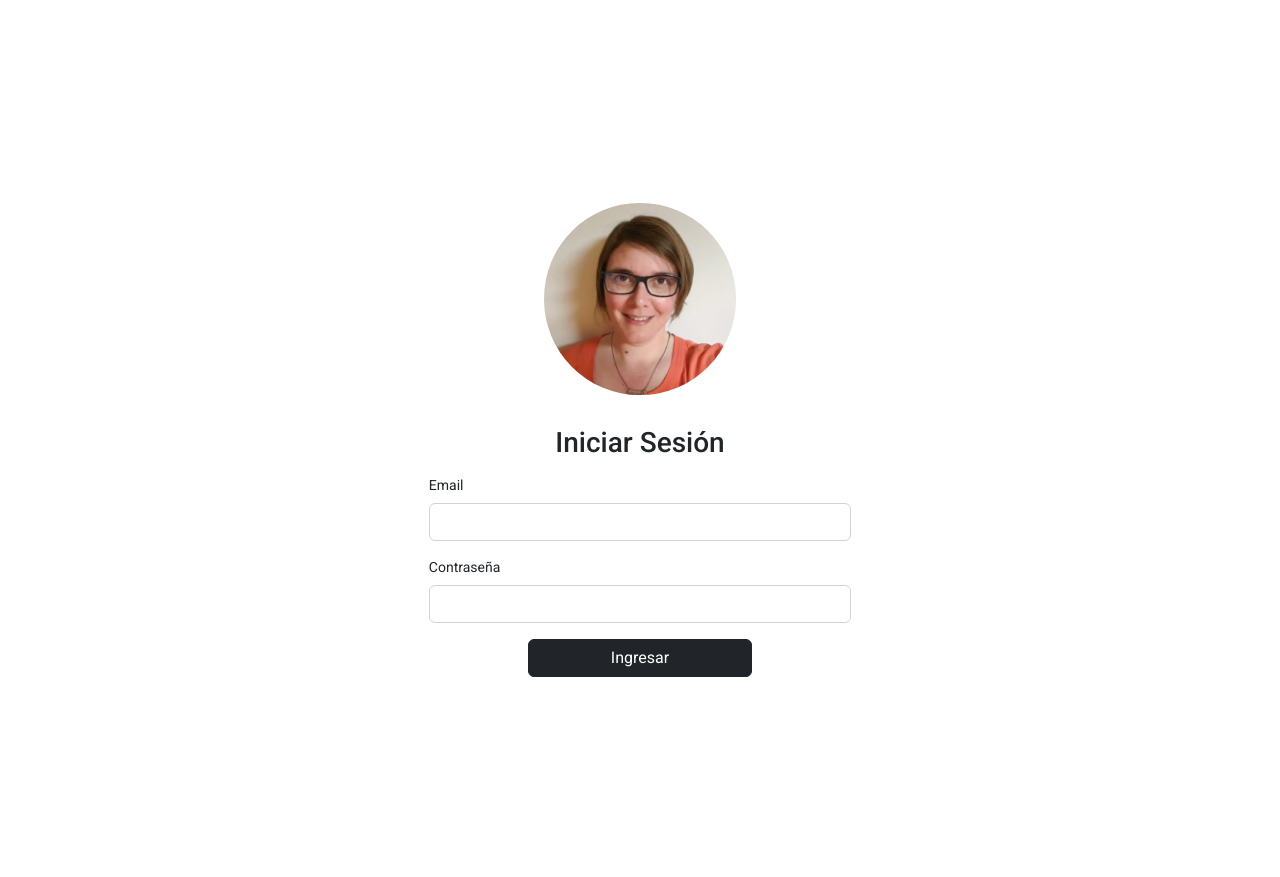
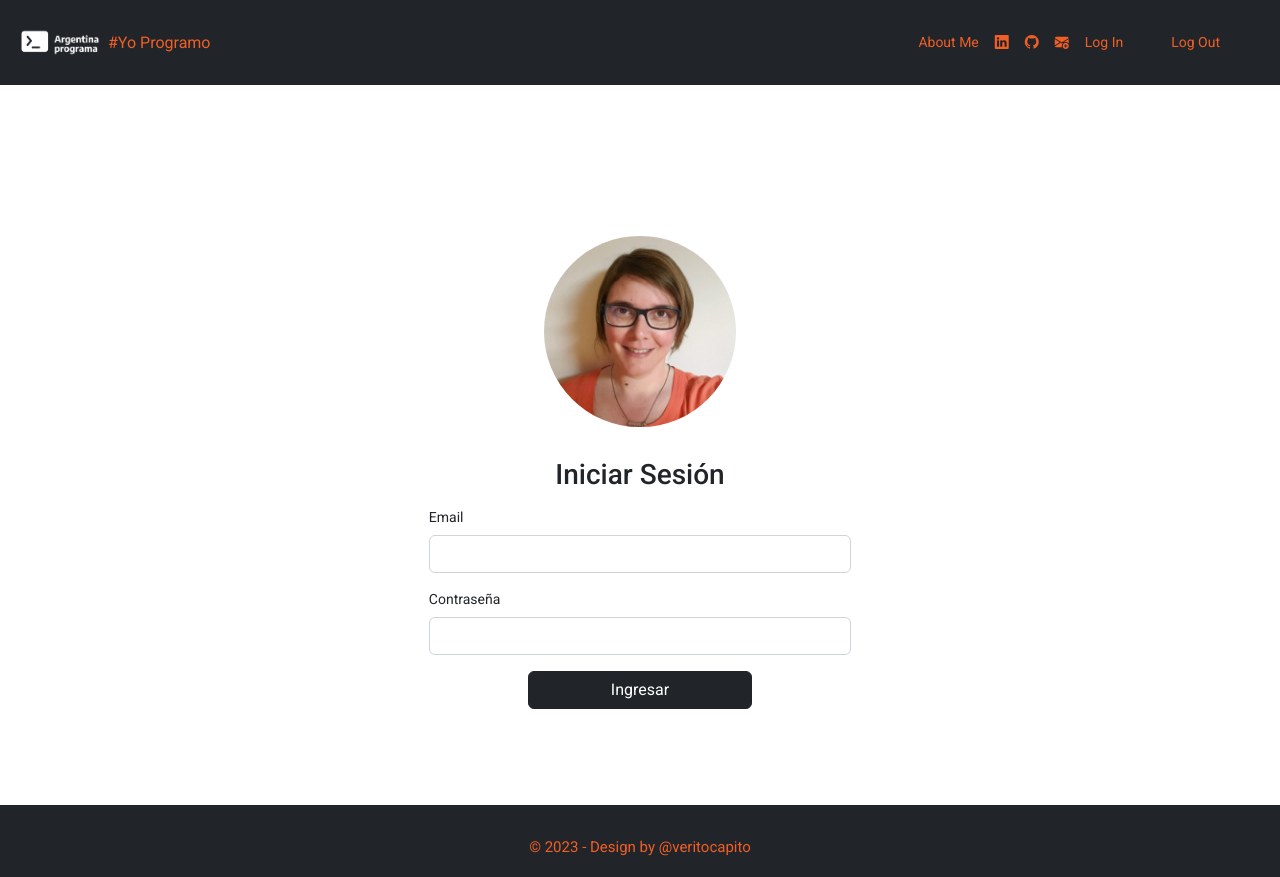
Before and after one commit to veritocapito/portfolio-FrontEnd, an Angular app: page /signin in a window 1280 px wide. Before the commit the page ends 824 px from the top, so only its background shows below. Built offline with nearby package versions, Linux system fonts and the light colour scheme.

Commit message:
se termina la maqueta de signin y signup

```diff
--- a/src/app/components/footer/footer.component.html
+++ b/src/app/components/footer/footer.component.html
@@ -60,7 +60,7 @@
                     <a href="mailto:veritocapito@gmail.com"><i class="bi bi-envelope-plus-fill"></i></a>
                 </div>
                 <div class="col-md-6 pt-2">
-                    <h5>2022 - Design by @veritocapito &copy;</h5>
+                    <h5>2023 - Design by @veritocapito &copy;</h5>
                 </div>
             </div>
         </div>
--- a/src/app/components/signin/signin.component.css
+++ b/src/app/components/signin/signin.component.css
@@ -1,12 +1,12 @@
 .container{
     display: flex;
     justify-content: center;
-
+    align-items: center;
+    height: 90vh;
 }
 
 .row{
     align-content: center;
-    height: 100vh;
     width: 40%;
     justify-content: center;
 }
@@ -20,3 +20,10 @@ img{
 button{
     width: 50%;
 }
+
+footer{
+    padding-top: 1.9rem;
+    padding-bottom: 0.1rem;
+    text-align: center;
+    background-color: #212529
+}
--- a/src/app/components/signin/signin.component.html
+++ b/src/app/components/signin/signin.component.html
@@ -1,3 +1,4 @@
+<app-header></app-header>
 <div>
     <form [formGroup]="form" (ngSubmit)="onSubmit($event)"  >
         <div class="container">
@@ -33,3 +34,6 @@
         </div>
     </form>
 </div>
+<footer>
+    <h4>&copy; 2023 - Design by @veritocapito</h4>
+</footer>
--- a/src/app/components/signup/signup.component.css
+++ b/src/app/components/signup/signup.component.css
@@ -1,14 +1,13 @@
 .container{
     display: flex;
     justify-content: center;
+    height: 90vh;
 
 }
 
 .row{
     align-content: center;
-    height: 100vh;
     width: 40%;
-    justify-content: center;
 }
 
 img{
@@ -20,3 +19,9 @@ img{
 button{
     width: 50%;
 }
+
+footer{
+    padding-top: 1.9rem;
+    padding-bottom: 0.1rem;
+    text-align: center;
+}
--- a/src/app/components/signup/signup.component.html
+++ b/src/app/components/signup/signup.component.html
@@ -1,3 +1,4 @@
+<app-header></app-header>
 <div>
     <form [formGroup]="form" (ngSubmit)="onSubmit($event)">
         <div class="container">
@@ -7,7 +8,7 @@
                     <img src="../../../assets/img/perfil.jpg" alt="Foto de perfil" >
                 </div>
 
-                <h2 class="text-center fs-3 mb-3">Registrarse</h2>
+                <h2 class="text-center fs-3 mb-4">Registrarse</h2>
 
                 <div class="col-md-12 mt-2">
                     <input type="text" formControlName="nombre" [class.border-danger]="NombreValid" class="form-control" placeholder="Nombre/s" aria-label="Nombre">
@@ -55,7 +56,7 @@
                     </div>
                 </div>
 
-                <div class="col-md-12 mt-xl-5 text-center">
+                <div class="col-md-12 mt-xl-5 text-center mt-4">
                     <button type="submit" class="btn btn-dark">Confirmar</button>
                 </div>
 
@@ -63,3 +64,6 @@
         </div>
     </form>
 </div>
+<footer>
+        <h4>&copy; 2023 - Design by @veritocapito</h4>
+</footer>
--- a/src/styles.css
+++ b/src/styles.css
@@ -14,7 +14,7 @@
 
 .logo{
   width: 6rem;
-  color: #ff8906;
+  color: #F15E26;
   font-size: medium;
 }
 
@@ -26,7 +26,7 @@
 .redes a{
   text-decoration: none;
   margin-right: 1rem;
-  color:#ff8906;
+  color:#F15E26;
 }
 
 
@@ -37,7 +37,7 @@
 }
 
 .btn-main {
-  color:#ff8906;
+  color:#F15E26;
   margin-right: 2rem;
   text-align: center;
   border: none;
@@ -50,7 +50,7 @@
 }
 
 #redes-footer a:hover{
-  color: #ff8906;
+  color: #F15E26;
 }
 
 div.redes>i.bi{
@@ -150,7 +150,7 @@ div.redes>i.bi:hover {
 }
 
 .card-title a:hover{
-  color: #ff8906;
+  color: #F15E26;
   text-decoration: none;
 }
 
@@ -199,7 +199,7 @@ div.redes>i.bi:hover {
 }
 
 #card-title-exp a:hover{
-  color: #ff8906;
+  color: #F15E26;
   text-decoration: none;
 }
 
@@ -341,7 +341,7 @@ div.redes>i.bi:hover {
 footer{
   padding-top: 5rem;
   background-color: rgb(33,37,41);
-  color: #ff8906;
+  color: #F15E26;
 
 }
 
@@ -353,7 +353,7 @@ footer h5{
 
 #redes-footer a{
   text-decoration: none;
-  color: #ff8906;
+  color: #F15E26;
 }
 
 div #redes-footer{
```
Also changed, not shown: src/assets/data/data.json (+18 -0 lines).
